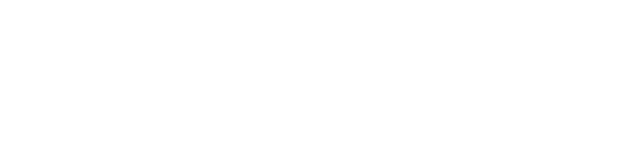
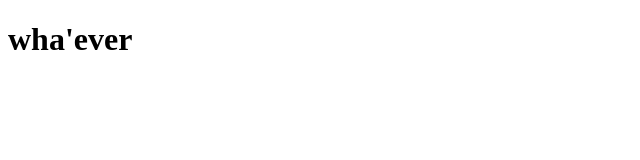
Before and after one commit to ikuzoiank/gitone, a plain HTML site: page index.html in a window 1280 px wide. Shown: the whole page, without its empty margins (0-640 px from the left). Drawn offline with Linux system fonts and the light colour scheme.

Commit message:
added header1

```diff
--- a/index.html
+++ b/index.html
@@ -6,6 +6,6 @@
     <title>Document</title>
 </head>
 <body>
-
+    <h1>wha'ever</h1>
 </body>
 </html>
```
